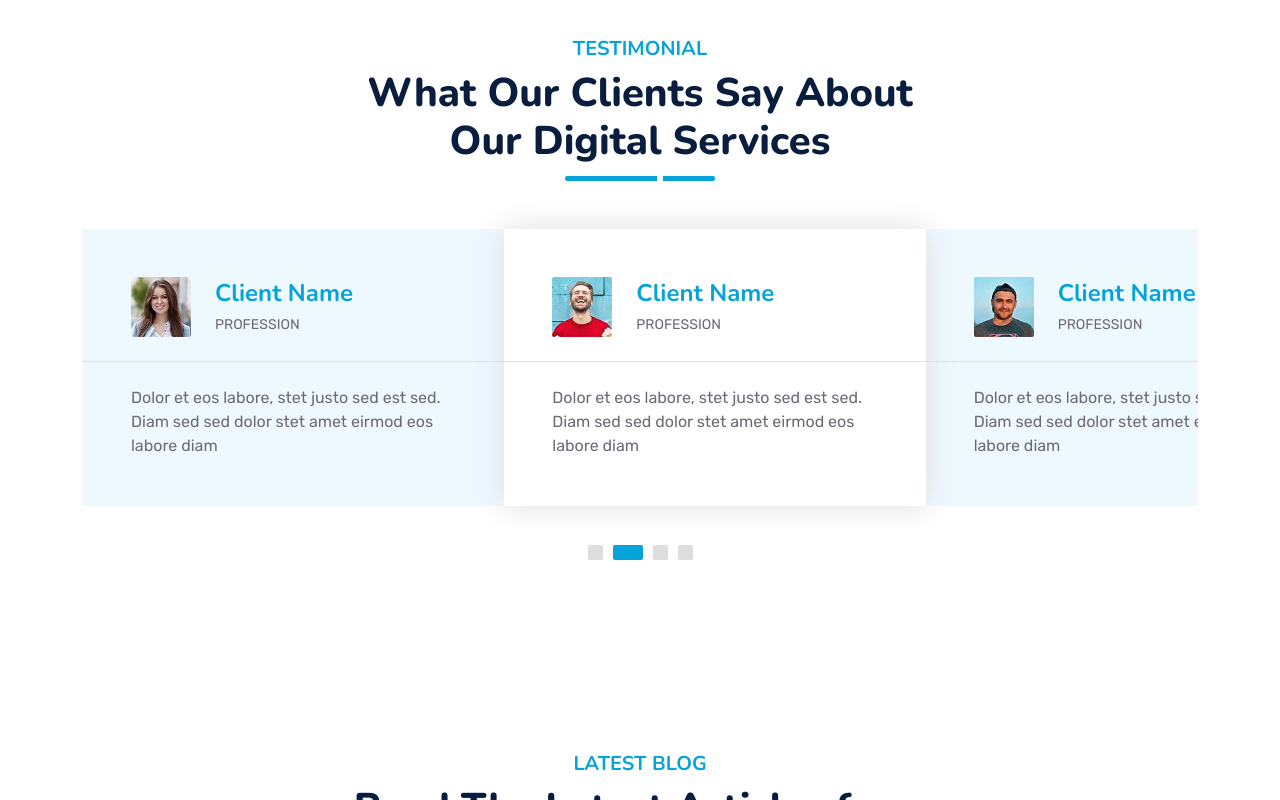
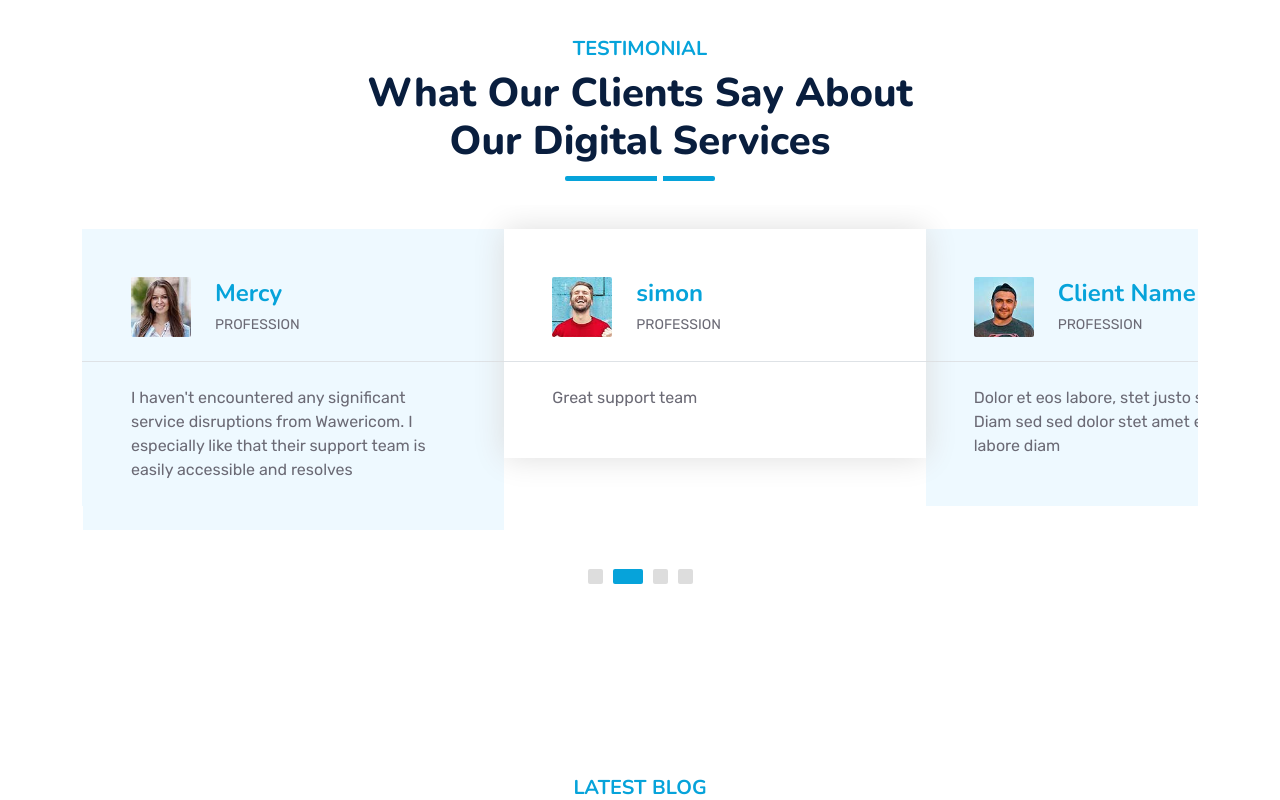
Before and after one commit to wawericom/wawericom, a website with bundled scripts: page index.html in a window 1280 px wide. Shown: the part 5457-6257 px from the top of the page. Built offline with nearby package versions, Linux system fonts and the light colour scheme.

Commit message:
testimonials

```diff
--- a/index.html
+++ b/index.html
@@ -551,24 +551,24 @@
                     <div class="d-flex align-items-center border-bottom pt-5 pb-4 px-5">
                         <img class="img-fluid rounded" src="img/testimonial-1.jpg" style="width: 60px; height: 60px;" >
                         <div class="ps-4">
-                            <h4 class="text-primary mb-1">Client Name</h4>
+                            <h4 class="text-primary mb-1">Mercy</h4>
                             <small class="text-uppercase">Profession</small>
                         </div>
                     </div>
                     <div class="pt-4 pb-5 px-5">
-                        Dolor et eos labore, stet justo sed est sed. Diam sed sed dolor stet amet eirmod eos labore diam
+                        I haven't encountered any significant service disruptions from Wawericom. I especially like that their support team is easily accessible and resolves
                     </div>
                 </div>
                 <div class="testimonial-item bg-light my-4">
                     <div class="d-flex align-items-center border-bottom pt-5 pb-4 px-5">
                         <img class="img-fluid rounded" src="img/testimonial-2.jpg" style="width: 60px; height: 60px;" >
                         <div class="ps-4">
-                            <h4 class="text-primary mb-1">Client Name</h4>
+                            <h4 class="text-primary mb-1">simon</h4>
                             <small class="text-uppercase">Profession</small>
                         </div>
                     </div>
                     <div class="pt-4 pb-5 px-5">
-                        Dolor et eos labore, stet justo sed est sed. Diam sed sed dolor stet amet eirmod eos labore diam
+                        Great support team
                     </div>
                 </div>
                 <div class="testimonial-item bg-light my-4">
```
